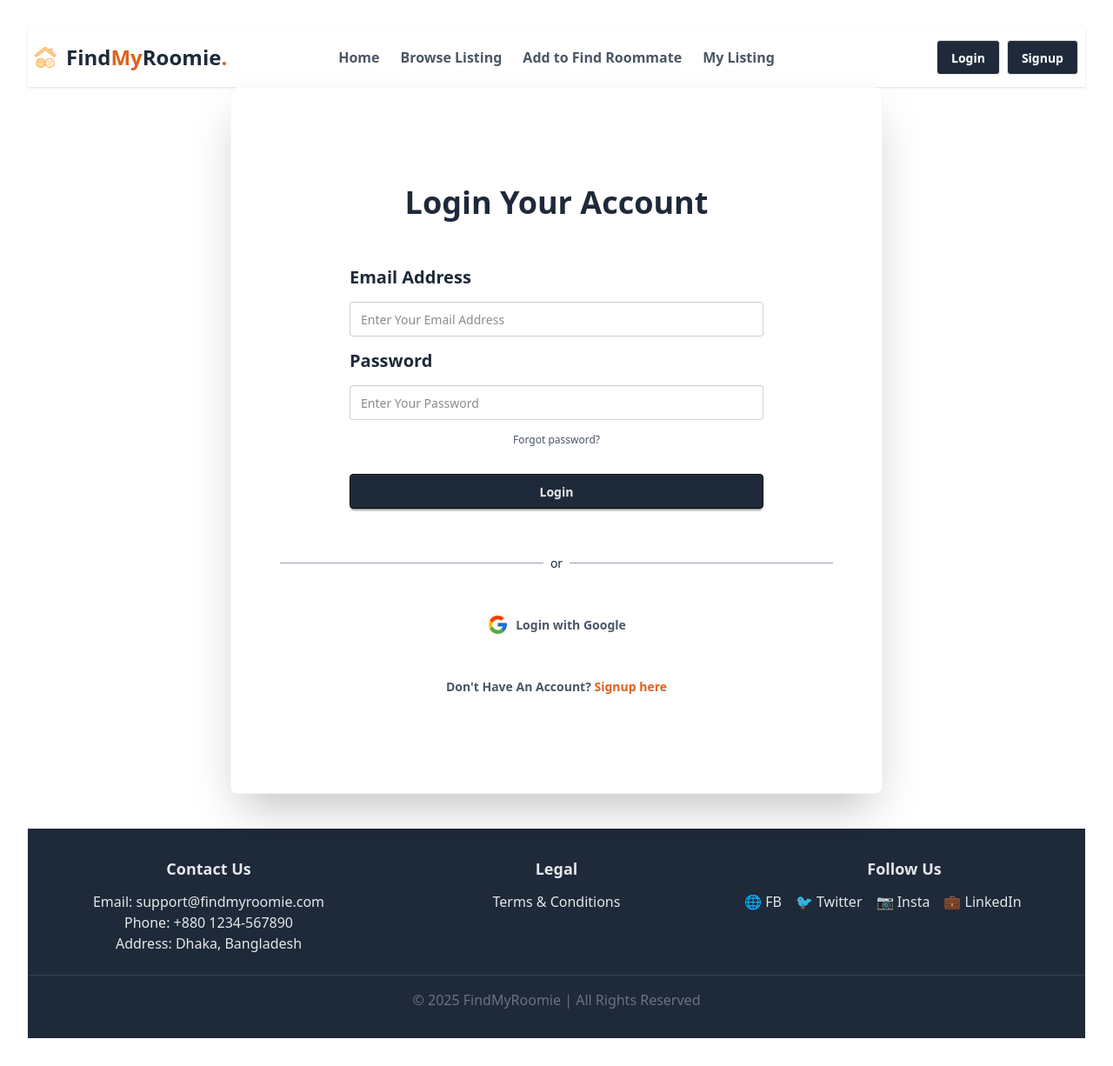
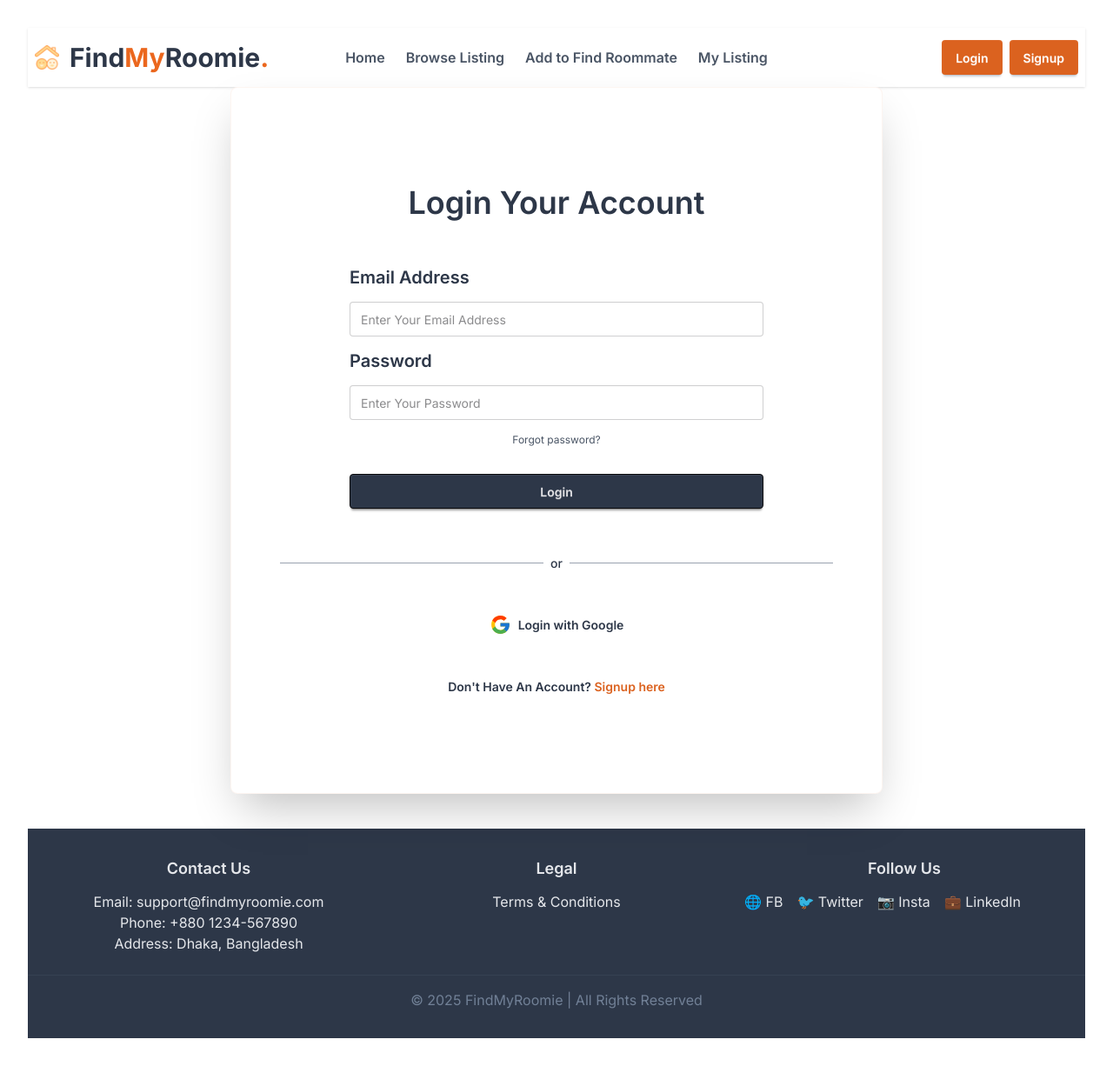
Before and after one commit to MdAlAmin1111/Rommate_Finder_Website_Client, a React (Vite) app: page /login in a window 1280 px wide. Shown: the whole page at 87% size. Built offline with nearby package versions, Linux system fonts and the light colour scheme.

Commit message:
added custom inter font and custom theme

```diff
--- a/src/components/Footer.jsx
+++ b/src/components/Footer.jsx
@@ -2,7 +2,7 @@ import React from 'react';
 
 const Footer = () => {
     return (
-        <div className="bg-gray-800 text-gray-200 py-8 mt-10">
+        <div className="bg-base-300 text-gray-200 py-8 mt-10">
             <div className="container mx-auto px-6 grid grid-cols-1 md:grid-cols-3 gap-8">
 
                 {/* Contact Details */}
@@ -16,7 +16,7 @@ const Footer = () => {
                 {/* Terms & Conditions */}
                 <div>
                     <h3 className="text-lg font-semibold mb-3">Legal</h3>
-                    <a href="/terms" className="hover:text-orange-400">
+                    <a href="/terms" className="hover:text-primary">
                         Terms & Conditions
                     </a>
                 </div>
@@ -34,7 +34,7 @@ const Footer = () => {
             </div>
 
             {/* Bottom Section */}
-            <div className="text-center text-gray-500 mt-6 border-t border-gray-700 pt-4">
+            <div className="text-center text-base-200 mt-6 border-t border-gray-700 pt-4">
                 © {new Date().getFullYear()} FindMyRoomie | All Rights Reserved
             </div>
         </div>
--- a/src/components/Navbar.jsx
+++ b/src/components/Navbar.jsx
@@ -19,17 +19,17 @@ const Navbar = () => {
                         </div>
                         <ul
                             tabIndex={0}
-                            className="menu menu-sm dropdown-content bg-base-100 rounded-box z-1 mt-3 w-52 p-2 shadow text-base font-bold text-gray-700">
+                            className="menu menu-sm dropdown-content bg-base-100 rounded-box z-1 mt-3 w-52 p-2 shadow text-base font-bold text-base-300">
                             {navLinks}
                         </ul>
                     </div>
                     <div className='flex items-center gap-3'>
-                        <img className='w-6' src='/happy.png' alt="" />
-                        <p className="text-2xl font-bold text-gray-800 hidden sm:block">
+                        <img className='w-7' src='/happy.png' alt="" />
+                        <p className="text-3xl font-bold text-base-300 hidden sm:block">
                             Find
-                            <span className='text-[#db621f]'>My</span>
+                            <span className='text-secondary'>My</span>
                             Roomie
-                            <span className='text-[#db621f]'>.</span>
+                            <span className='text-secondary'>.</span>
                         </p>
                     </div>
                 </div>
@@ -39,8 +39,8 @@ const Navbar = () => {
                     </ul>
                 </div>
                 <div className="navbar-end space-x-2">
-                    <Link to={'/login'} className="btn bg-gray-800 text-white">Login</Link>
-                    <Link to={'/signup'} className="btn bg-gray-800 text-white">Signup</Link>
+                    <Link to={'/login'} className="btn bg-primary hover:bg-secondary border-none text-white">Login</Link>
+                    <Link to={'/signup'} className="btn bg-primary hover:bg-secondary border-none text-white">Signup</Link>
                 </div>
             </div>
         </div>
--- a/src/components/banner/BannerOne.jsx
+++ b/src/components/banner/BannerOne.jsx
@@ -5,11 +5,11 @@ const BannerOne = () => {
         <div className="bg-cover bg-center" style={{ backgroundImage: `url('/roombg10.jpg')` }}>
             <div className='container mx-auto flex justify-center py-25 px-6'>
                 <div className="text-white flex flex-col gap-8 items-center">
-                    <h1 className="text-4xl sm:text-7xl lg:text-8xl font-bold mb-4">The Best & Fastest <br /> Roommate Finder.</h1>
+                    <h1 className="text-4xl sm:text-7xl lg:text-8xl font-bold mb-4">The Best & Fastest <br /> Roommate Finder<span className='text-primary'>.</span></h1>
 
-                    <p className='text-center' >Looking for a roommate, renting out a room, or teaming up to find a new place? <br /> <span className="font-bold text-[#db6221]">FindMyRoomie</span> helps you find compatible roommates easily with a safe, hassle-free experience. <br /> Start your free search today!</p>
+                    <p className='text-center' >Looking for a roommate, renting out a room, or teaming up to find a new place? <br /> <span className="font-bold text-primary">FindMyRoomie</span> helps you find compatible roommates easily with a safe, hassle-free experience. <br /> Start your free search today!</p>
 
-                    <button className="w-full bg-[#db6221] hover:bg-orange-500 text-white font-semibold py-5 px-6 rounded transition">FIND ROOMMATES & ROOMS</button>
+                    <button className="w-full bg-primary hover:bg-secondary text-white font-semibold py-5 px-6 rounded transition">FIND ROOMMATES & ROOMS</button>
                 </div>
             </div>
         </div>
--- a/src/components/banner/BannerThree.jsx
+++ b/src/components/banner/BannerThree.jsx
@@ -5,14 +5,14 @@ const BannerThree = () => {
         <div className="bg-cover bg-center" style={{ backgroundImage: `url('/roombg4.jpg')` }}>
             <div className='container mx-auto flex justify-center py-27 sm:py-33 px-6'>
                 <div className="text-white flex flex-col gap-8 items-center">
-                    <h1 className="text-4xl sm:text-7xl lg:text-8xl font-bold mb-4">What Our Users Say</h1>
+                    <h1 className="text-4xl sm:text-7xl lg:text-8xl font-bold mb-4">What Our Users Say<span className='text-primary'>?</span></h1>
 
                     <p className="italic">
                         "I found a perfect roommate within 2 weeks! <br />
-                        Highly recommend <span className="font-bold text-[#db6221]">FindMyRoomie</span> to anyone looking for a safe and reliable way to connect."
+                        Highly recommend <span className="font-bold text-primary">FindMyRoomie</span> to anyone looking for a safe and reliable way to connect."
                     </p>
                     <p className="font-semibold">– Sarah K.</p>
-                    <button className="w-full bg-[#db6221] hover:bg-orange-500 text-white font-semibold py-5 px-6 rounded transition">JOIN THE COMMUNITY</button>
+                    <button className="w-full bg-primary hover:bg-secondary text-white font-semibold py-5 px-6 rounded transition">JOIN THE COMMUNITY</button>
                 </div>
             </div>
         </div>
--- a/src/components/banner/BannerTwo.jsx
+++ b/src/components/banner/BannerTwo.jsx
@@ -5,16 +5,16 @@ const BannerTwo = () => {
         <div className="bg-cover bg-center" style={{ backgroundImage: `url('/roombg7.jpg')` }}>
             <div className='container mx-auto flex justify-center py-26 px-6'>
                 <div className="text-white flex flex-col gap-9 items-center">
-                    <h1 className="text-4xl sm:text-7xl lg:text-8xl font-bold mb-4">How It Works?</h1>
+                    <h1 className="text-4xl sm:text-7xl lg:text-8xl font-bold mb-4">How It Works<span className='text-primary'>?</span></h1>
 
                     <div className='text-center space-y-2 text-lg sm:text-2xl' >
-                        <p><span className="font-bold text-[#db6221]">FindMyRoomie</span> makes roommate searching simple:</p>
+                        <p><span className="font-bold text-primary">FindMyRoomie</span> makes roommate searching simple:</p>
                         <p>1. Create your profile </p>
                         <p>2. Browse available rooms & roommates</p>
                         <p>3. Connect & chat securely</p>
                     </div>
 
-                    <button className="w-full bg-[#db6221] hover:bg-orange-500 text-white font-semibold py-5 px-6 rounded transition">START FREE SEARCH</button>
+                    <button className="w-full bg-primary hover:bg-secondary text-white font-semibold py-5 px-6 rounded transition">START FREE SEARCH</button>
                 </div>
             </div>
         </div>
--- a/src/index.css
+++ b/src/index.css
@@ -1,6 +1,34 @@
+@import url('https://fonts.googleapis.com/css2?family=Inter:ital,opsz,wght@0,14..32,100..900;1,14..32,100..900&display=swap');
 @import "tailwindcss";
-@plugin "daisyui";
 
-.active{
+@plugin "daisyui" {
+    themes: light --default;
+}
+
+@plugin "daisyui/theme" {
+    name: "light";
+    default: true;
+
+    /* generally used as background color  */
+
+    /* gray-600 */
+    --color-base-200: #718096;
+    /* base-300  */
+    --color-base-300: #2d3748;
+
+     /* generally used as CTA color  */
+
+     /* orange 600 */
+     --color-primary: #db621f;
+     /* orange 700 */
+     --color-secondary:#eb671e;
+}
+
+
+.active {
     color: #db621f;
 }
+
+* {
+    font-family: "Inter", sans-serif;
+}
--- a/src/pages/Auth/Login.jsx
+++ b/src/pages/Auth/Login.jsx
@@ -7,13 +7,13 @@ const Login = () => {
         <div className='min-h-screen flex justify-center items-center'>
             <div className="card bg-base-100 w-full max-w-[750px] shrink-0 border border-[#db621f10] shadow-2xl">
                 <div className="card-body space-y-10 py-20">
-                    <h1 className='text-4xl font-semibold text-center text-gray-800'>Login Your Account</h1>
+                    <h1 className='text-4xl font-semibold text-center text-base-300'>Login Your Account</h1>
                     <form  className="fieldset sm:px-20 space-y-2">
                         {/* email  */}
-                        <label className="label font-semibold text-xl text-gray-800">Email Address</label>
+                        <label className="label font-semibold text-xl text-base-300">Email Address</label>
                         <input required name='email' type="email" className="input w-full" placeholder="Enter Your Email Address" />
                         {/* password  */}
-                        <label className="label font-semibold text-xl text-gray-800">Password</label>
+                        <label className="label font-semibold text-xl text-base-300">Password</label>
                         <input required name='password' type="password" className="input w-full" placeholder="Enter Your Password" />
 
                         <div><a className="link link-hover text-gray-600">Forgot password?</a></div>
@@ -22,16 +22,16 @@ const Login = () => {
                         {/* {error && <p className="text-error">${error}</p>} */}
 
                         {/* submit button  */}
-                        <button type='submit' className="btn btn-neutral mt-4 bg-gray-800">Login</button>
+                        <button type='submit' className="btn btn-neutral mt-4 bg-base-300">Login</button>
                     </form>
-                    <div className='flex items-center justify-between text-gray-800'>
+                    <div className='flex items-center justify-between text-base-300'>
                         <hr className="flex-1 border-gray-400" />
                         <span className='px-2 text-center font-medium'>or</span>
                         <hr className="flex-1 border-gray-400" />
                     </div>
 
-                    <p className='flex items-center justify-center gap-2 text-gray-600 font-semibold'><FcGoogle size={25} /> <span>Login with Google</span></p>
-                    <p className='text-center font-semibold text-gray-600'>Don't Have An Account? <Link to={'/signup'} className='text-[#db621f]'>Signup here</Link></p>
+                    <p className='flex items-center justify-center gap-2 text-base-300 font-semibold'><FcGoogle size={25} /> <span>Login with Google</span></p>
+                    <p className='text-center font-semibold text-base-300'>Don't Have An Account? <Link to={'/signup'} className='text-[#db621f]'>Signup here</Link></p>
                 </div>
             </div>
         </div>
--- a/src/pages/Home/Home.jsx
+++ b/src/pages/Home/Home.jsx
@@ -20,10 +20,8 @@ const Home = () => {
         arrows: true
     };
     return (
-
-        // <div className='container mx-auto overflow: visible'>
         <div>
-            <div className="slider-container">
+            <section className="slider-container">
                 <Slider {...settings}>
                     {/* Slide 1: Hero Section */}
                     <BannerOne></BannerOne>
@@ -31,9 +29,8 @@ const Home = () => {
                     <BannerTwo></BannerTwo>
                     {/* Slide 3: Testimonials */}
                     <BannerThree></BannerThree>
-
                 </Slider>
-            </div>
+            </section>
         </div>
     );
 };
```
Also changed, not shown: src/pages/Auth/Signup.jsx (+7 -7 lines).
